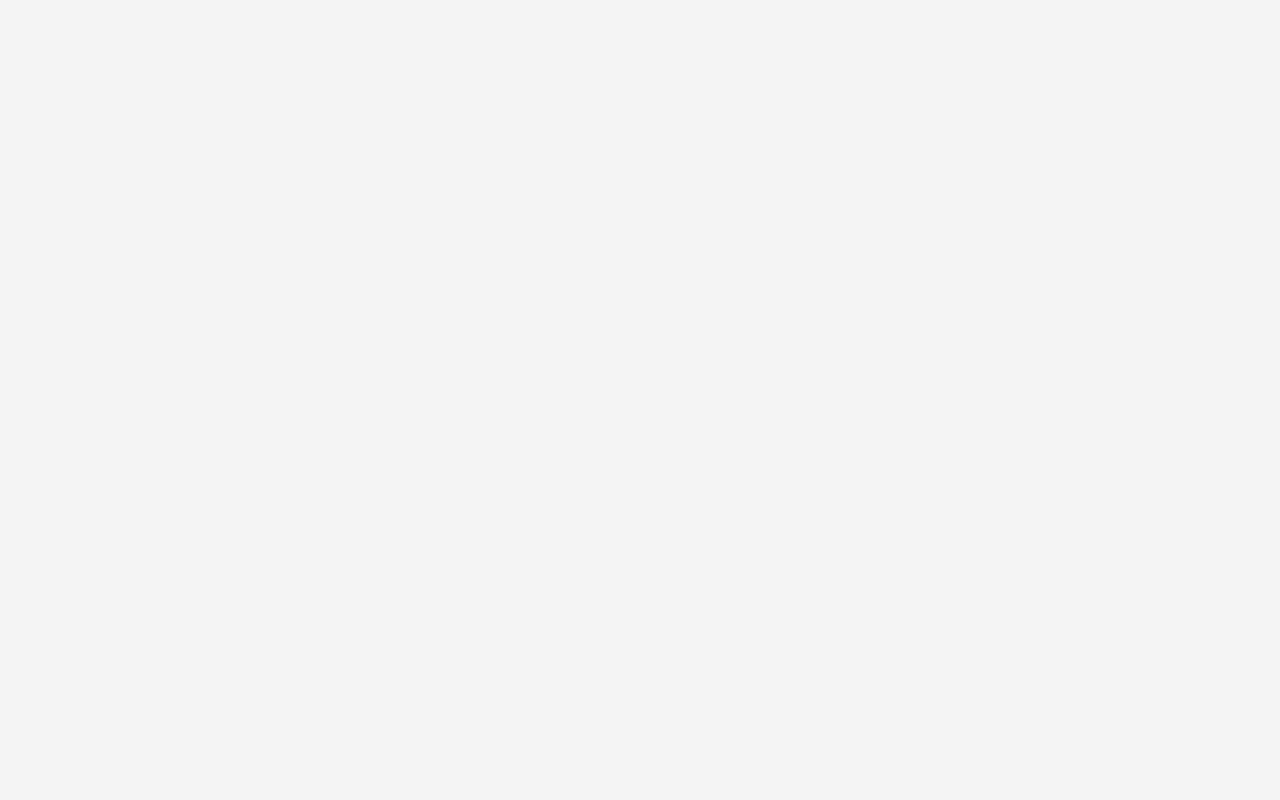
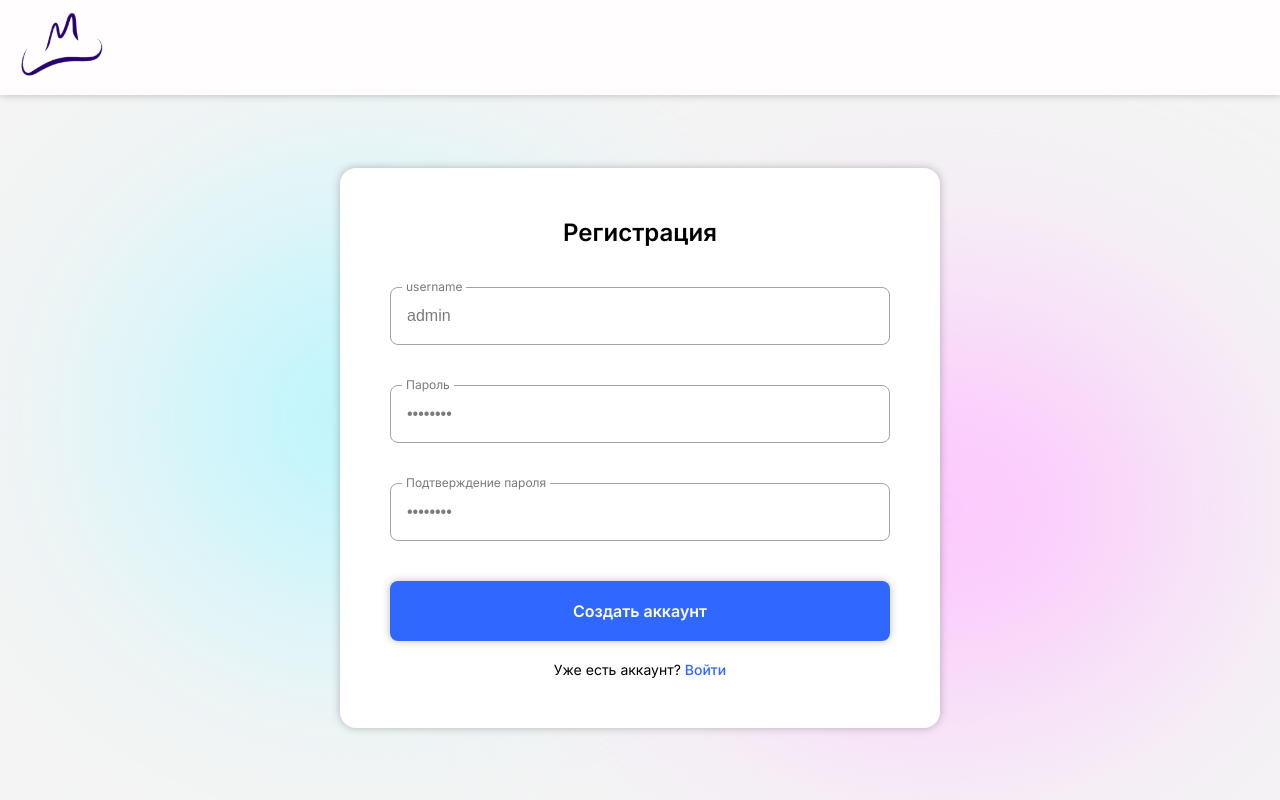
Before and after one commit to moevm/mse1h2026-survey, a React (Vite) app in the folder frontend/: page /register in a window 1280 px wide. Before the commit this address had no page. Built offline with nearby package versions, Linux system fonts and the light colour scheme.

Commit message:
prikrutil login and register k api s vladosikom

```diff
--- a/frontend/src/app/App.jsx
+++ b/frontend/src/app/App.jsx
@@ -26,13 +26,13 @@ export function App() {
         <Route path="/builder" element={<SurveyBuilderPage />} />
         <Route path="/builder/:id" element={<SurveyBuilderPage />} />
         <Route path="/health" element={<HealthPage />} />
+        <Route path="/login" element={<LoginPage />} />
+        <Route path="/register" element={<RegisterPage />} />
         <Route path={`/survey/${uuid}`}>
           <Route index element={<Navigate to={`/survey/${uuid}/home`} replace />} />
           <Route path="home" element={<HomePage />} />
           <Route path="passing" element={<SurveyPassingPage />} />
           <Route path="result" element={<SurveyResultPage />} />
-          <Route path="login" element={<LoginPage />} />
-          <Route path="register" element={<RegisterPage />} />
         </Route>
       </Routes>
     </BrowserRouter>
--- a/frontend/src/pages/LoginPage.jsx
+++ b/frontend/src/pages/LoginPage.jsx
@@ -5,8 +5,20 @@ import { Footer } from '@widgets/footer';
 import { Container } from '@shared/ui/container';
 import { UserAuthForm } from '@widgets/user-auth-form';
 import LogoIcon from "@shared/assets/icons/logo.svg?react";
+import { request } from '@shared/api/axios';
+import { useNavigate } from 'react-router-dom';
 
 export const LoginPage = () => {
+  const navigate = useNavigate();
+  const onSubmit = async (data) => {
+    try{
+      await request("POST", "/login", data);
+      navigate("/dashboard");
+    }
+    catch(e){
+
+    }
+  }
   return (
     <>
       <Header>
@@ -17,7 +29,7 @@ export const LoginPage = () => {
       <Main style={{ display: 'flex', justifyContent: 'center', alignItems: 'center' }}>
         <SpotLayout>
           <Container>
-            <UserAuthForm mode="login" />
+            <UserAuthForm mode="login" onSubmit={onSubmit} />
           </Container>
         </SpotLayout>
       </Main>
--- a/frontend/src/pages/RegisterPage.jsx
+++ b/frontend/src/pages/RegisterPage.jsx
@@ -4,9 +4,21 @@ import { Main } from "@widgets/main";
 import { Footer } from '@widgets/footer';
 import { Container } from '@shared/ui/container';
 import { UserAuthForm } from '@widgets/user-auth-form';
+import { useNavigate } from 'react-router-dom';
+import { request } from '@shared/api/axios';
 import LogoIcon from "@shared/assets/icons/logo.svg?react";
 
 export const RegisterPage = () => {
+    const navigate = useNavigate();
+    const onSubmit = async (data) => {
+      try{
+        await request("POST", "/register", data);
+        navigate("/dashboard");
+      }
+      catch(e){
+
+      }
+    }
   return (
     <>
       <Header>
@@ -17,7 +29,7 @@ export const RegisterPage = () => {
       <Main style={{ display: 'flex', justifyContent: 'center', alignItems: 'center' }}>
         <SpotLayout>
           <Container>
-            <UserAuthForm mode="register" />
+            <UserAuthForm mode="register" onSubmit={onSubmit}/>
           </Container>
         </SpotLayout>
       </Main>
--- a/frontend/src/widgets/user-auth-form/UserAuthForm.jsx
+++ b/frontend/src/widgets/user-auth-form/UserAuthForm.jsx
@@ -6,12 +6,12 @@ import { Button } from '@shared/ui/button';
 import { Card } from '@shared/ui/card';
 import styles from './UserAuthForm.module.css';
 
-export const UserAuthForm = ({ mode = 'login' }) => {
+export const UserAuthForm = ({ mode = 'login', onSubmit }) => {
   const [isLoading, setIsLoading] = useState(false);
   const [formData, setFormData] = useState({
-    email: '',
+    username: '',
     password: '',
-    confirmPassword: ''
+    confirm_password: ''
   });
   const [error, setError] = useState('');
 
@@ -19,7 +19,7 @@ export const UserAuthForm = ({ mode = 'login' }) => {
 
 
   useEffect(() => {
-    if (!isLogin && formData.confirmPassword && formData.password !== formData.confirmPassword) {
+    if (!isLogin && formData.confirm_password && formData.password !== formData.confirm_password) {
       setError('Пароли не совпадают');
     } else {
       setError('');
@@ -33,7 +33,7 @@ export const UserAuthForm = ({ mode = 'login' }) => {
   const handleSubmit = (e) => {
     e.preventDefault();
 
-    if (!isLogin && formData.password !== formData.confirmPassword) {
+    if (!isLogin && formData.password !== formData.confirm_password) {
       setError('Пароли должны совпадать!');
       return;
     }
@@ -41,11 +41,7 @@ export const UserAuthForm = ({ mode = 'login' }) => {
     setIsLoading(true);
     console.log('Sending data:', formData);
 
-    // Имитация запроса
-    setTimeout(() => {
-      setIsLoading(false);
-      alert(isLogin ? 'Вход...' : 'Регистрация...');
-    }, 2000);
+    onSubmit(formData);
   };
 
   return (
@@ -58,11 +54,11 @@ export const UserAuthForm = ({ mode = 'login' }) => {
 
         <div className={styles.fields}>
           <TextField
-            id="email"
-            type="email"
-            label="Email"
-            placeholder="example@mail.com"
-            value={formData.email}
+            id="username"
+            type="text"
+            label="username"
+            placeholder="admin"
+            value={formData.username}
             onChange={handleChange}
             disabled={isLoading}
             required
@@ -81,11 +77,11 @@ export const UserAuthForm = ({ mode = 'login' }) => {
 
           {!isLogin && (
             <TextField
-              id="confirmPassword"
+              id="confirm_password"
               type="password"
               label="Подтверждение пароля"
               placeholder="••••••••"
-              value={formData.confirmPassword}
+              value={formData.confirm_password}
               onChange={handleChange}
               disabled={isLoading}
               error={error}
```
